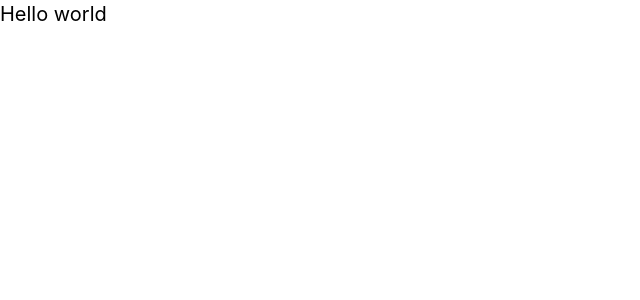
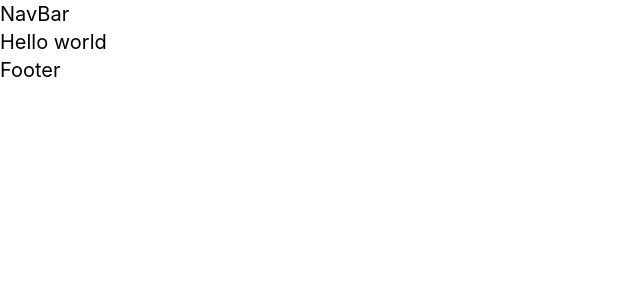
Before and after one commit to MomenMohsen/future-front-end, a React (Vite) app: page / in a window 1280 px wide. Shown: the top 300 px of the page, without its empty margins (0-640 px from the left). Built offline with nearby package versions, Linux system fonts and the light colour scheme.

Commit message:
feat: add NavBar and Footer components to HomePage

```diff
--- /dev/null
+++ b/src/components/layouts/footer.jsx
@@ -0,0 +1,7 @@
+export default function Footer(){
+    return(
+        <>
+            <div className="text-xl">Footer</div>
+        </>
+    )
+}
--- /dev/null
+++ b/src/components/layouts/navbar.jsx
@@ -0,0 +1,7 @@
+export default function NavBar(){
+    return(
+        <>
+            <div className="text-xl">NavBar</div>
+        </>
+    )
+}
--- a/src/pages/home.jsx
+++ b/src/pages/home.jsx
@@ -1,7 +1,11 @@
-export default function HomePage(){
-    return(
-        <>
-            <div className="text-xl">Hello world</div>
-        </>
-    )
+import NavBar from "../components/layouts/navbar";
+import Footer from "../components/layouts/footer";
+export default function HomePage() {
+  return (
+    <>
+      <NavBar />
+        <div className="text-xl">Hello world</div>
+      <Footer />
+    </>
+  );
 }
```
